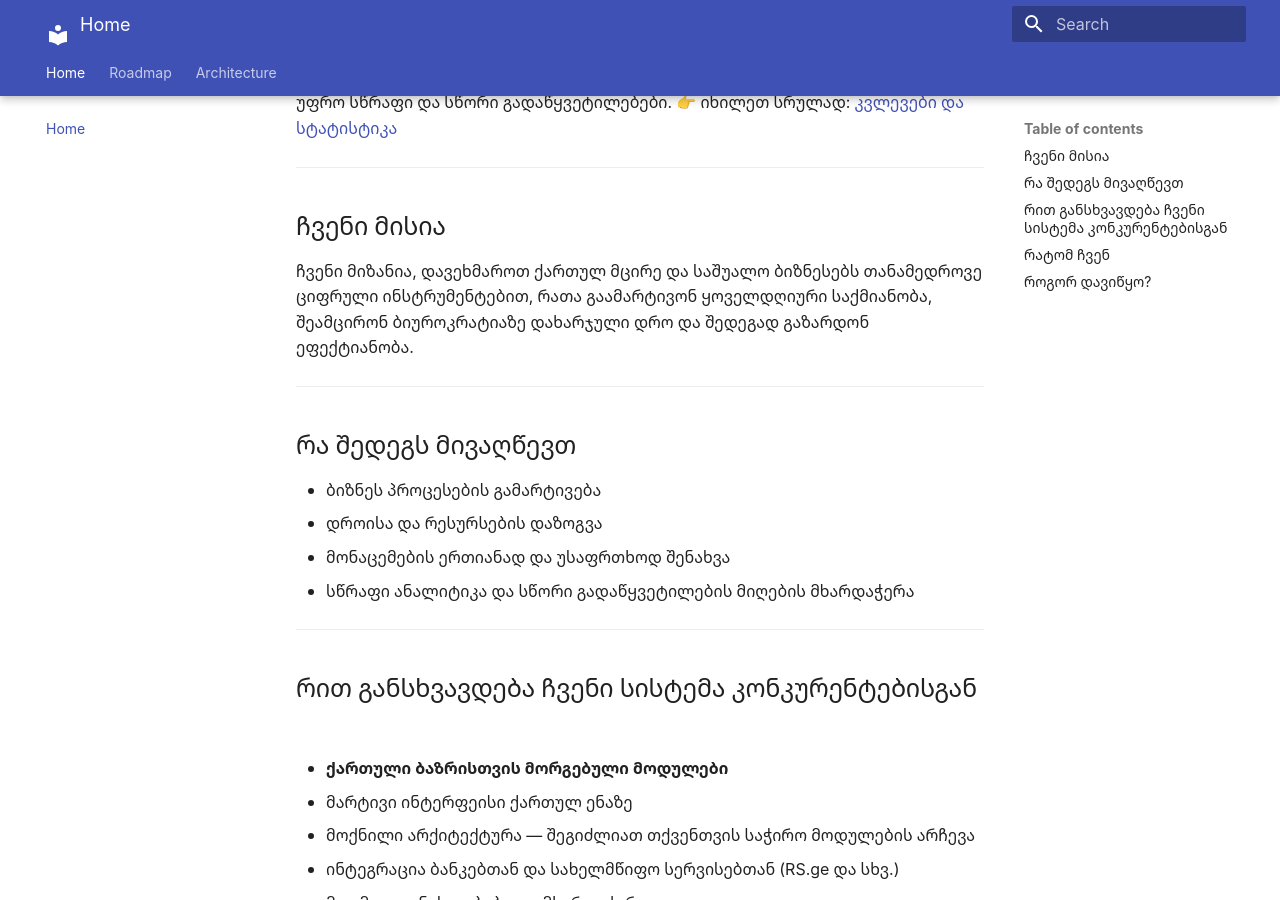
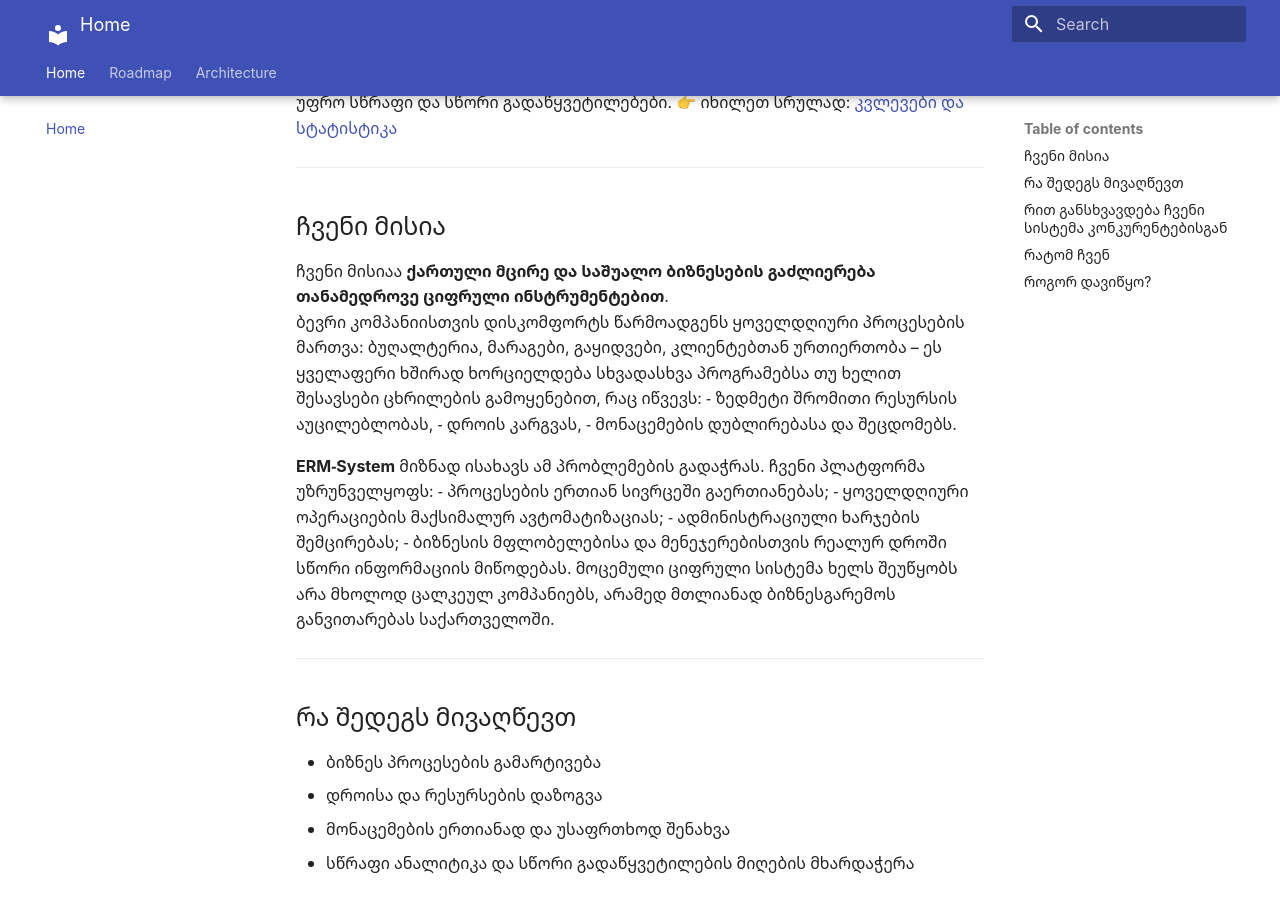
Before and after one commit to Ministra1978/ERM-System, an MkDocs documentation site: the page built from docs/index.md, in a window 1280 px wide and 900 px high, scrolled down 470 px. Built offline with MkDocs 1.6.1 and Material for MkDocs 9.7.7, drawn with Linux system fonts in a browser that asks for light colours.

Commit message:
vault backup: 2025-09-09 17:32:29

```diff
--- a/docs/index.md
+++ b/docs/index.md
@@ -14,7 +14,19 @@
 ---
 
 ## ჩვენი მისია
-ჩვენი მიზანია, დავეხმაროთ ქართულ მცირე და საშუალო ბიზნესებს თანამედროვე ციფრული ინსტრუმენტებით, რათა გაამარტივონ ყოველდღიური საქმიანობა, შეამცირონ ბიუროკრატიაზე დახარჯული დრო და შედეგად გაზარდონ ეფექტიანობა.
+
+ჩვენი მისიაა **ქართული მცირე და საშუალო ბიზნესების გაძლიერება თანამედროვე ციფრული ინსტრუმენტებით**.
+ბევრი კომპანიისთვის დისკომფორტს წარმოადგენს ყოველდღიური პროცესების მართვა: ბუღალტერია, მარაგები, გაყიდვები, კლიენტებთან ურთიერთობა – ეს ყველაფერი ხშირად ხორციელდება სხვადასხვა პროგრამებსა თუ ხელით შესავსები ცხრილების გამოყენებით, რაც იწვევს:
+- ზედმეტი შრომითი რესურსის აუცილებლობას,
+- დროის კარგვას,
+- მონაცემების დუბლირებასა და შეცდომებს.
+
+**ERM-System** მიზნად ისახავს ამ პრობლემების გადაჭრას. ჩვენი პლატფორმა უზრუნველყოფს:
+- პროცესების ერთიან სივრცეში გაერთიანებას;
+- ყოველდღიური ოპერაციების მაქსიმალურ ავტომატიზაციას;
+- ადმინისტრაციული ხარჯების შემცირებას;
+- ბიზნესის მფლობელებისა და მენეჯერებისთვის რეალურ დროში სწორი ინფორმაციის მიწოდებას.
+მოცემული ციფრული სისტემა ხელს შეუწყობს არა მხოლოდ ცალკეულ კომპანიებს, არამედ მთლიანად ბიზნესგარემოს განვითარებას საქართველოში.
 
 ---
 
```
Also changed, not shown: 1 other file.
